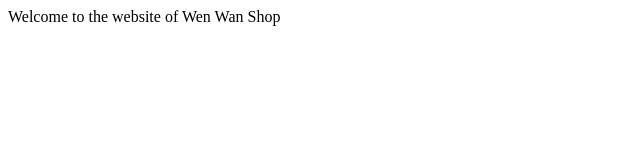
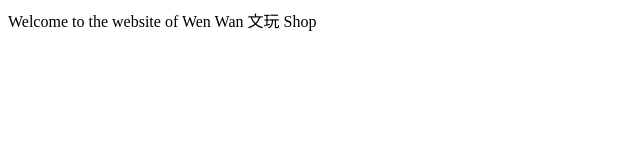
Before and after one commit to wenwanshop/wenwanshop.github.io, a plain HTML site: page index.html in a window 1280 px wide. Shown: the whole page, without its empty margins (0-640 px from the left). Drawn offline with Linux system fonts and the light colour scheme.

Commit message:
Update index.html

```diff
--- a/index.html
+++ b/index.html
@@ -1,3 +1,3 @@
 <html>
-  Welcome to the website of Wen Wan Shop
+  Welcome to the website of Wen Wan 文玩 Shop
 </html>
```
